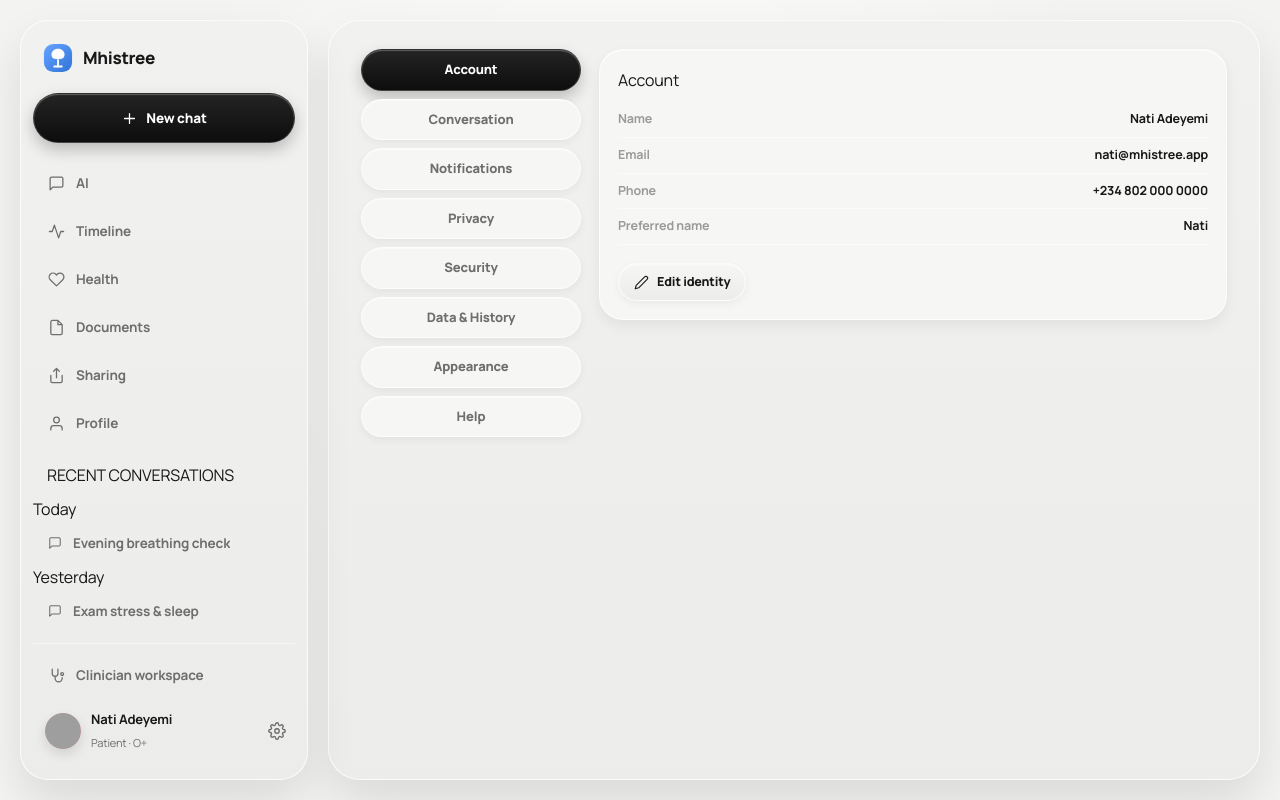
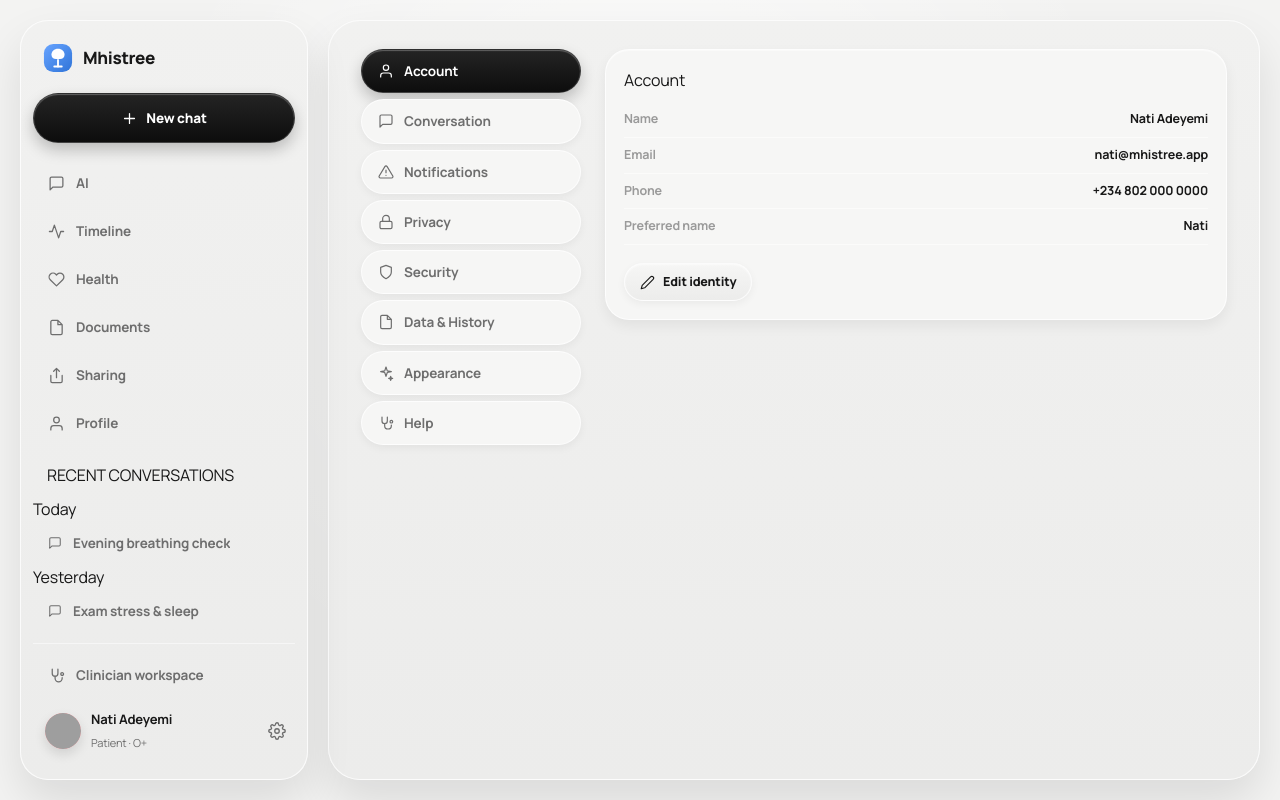
Before and after one commit to Lilworld200/mhistree, a Next.js app: page /settings in a window 1280 px wide. Built offline with nearby package versions, Linux system fonts and the light colour scheme; grey boxes are pictures that could not be loaded.

Commit message:
feat: initialize Soft-Float design system with global CSS tokens and settings view component

```diff
--- a/app/globals.css
+++ b/app/globals.css
@@ -83,31 +83,31 @@
 
 .app {
   min-height: 100vh;
+  width: 100%;
   color: var(--ink);
   font-family: var(--font-manrope), "Manrope", system-ui, sans-serif;
   letter-spacing: -0.01em;
+  background: radial-gradient(circle at 50% 30%, var(--bl), transparent 60%)
+    var(--stage);
+}
+[data-theme="dark"] .app {
+  background: radial-gradient(
+      circle at 50% 20%,
+      rgba(255, 255, 255, 0.05),
+      transparent 55%
+    )
+    var(--stage);
 }
 
 @layer components {
   /* ── Stage layout ───────────────────────────────────────────── */
   .stage {
     min-height: 100vh;
+    width: 100%;
     display: grid;
     grid-template-columns: 288px 1fr;
     gap: 20px;
-    max-width: 1480px;
-    margin: 0 auto;
     padding: 20px;
-    background: radial-gradient(circle at 50% 30%, var(--bl), transparent 60%)
-      var(--stage);
-  }
-  [data-theme="dark"] .stage {
-    background: radial-gradient(
-        circle at 50% 20%,
-        rgba(255, 255, 255, 0.05),
-        transparent 55%
-      )
-      var(--stage);
   }
 
   /* ── Sidebar shell ──────────────────────────────────────────── */
@@ -1026,14 +1026,79 @@
   }
 
   /* ── Settings ───────────────────────────────────────────────── */
-  .setgrid {
-    display: grid;
-    grid-template-columns: 220px 1fr;
-    gap: 18px;
-    align-items: start;
-  }
-  .setgrid .pills {
-    margin-top: 0;
+  .setcontainer {
+    display: flex;
+    flex-direction: column;
+    width: 100%;
+  }
+  .setlayout {
+    display: flex;
+    gap: 24px;
+    align-items: flex-start;
+    width: 100%;
+  }
+  .settabs {
+    display: flex;
+    flex-direction: column;
+    gap: 6px;
+    width: 220px;
+    min-width: 220px;
+    flex-shrink: 0;
+  }
+  .settab {
+    display: flex;
+    align-items: center;
+    gap: 10px;
+    padding: 11px 16px;
+    border-radius: 999px;
+    background: var(--card);
+    border: 1px solid var(--bl);
+    font-size: 13.5px;
+    font-weight: 700;
+    color: var(--ink2);
+    box-shadow: var(--sh1);
+    transition: all 0.18s ease;
+    cursor: pointer;
+    text-align: left;
+    width: 100%;
+  }
+  .settab:hover {
+    color: var(--ink);
+    background: var(--shell2);
+  }
+  .settab.on,
+  .settab[data-state="on"],
+  .settab[data-state="active"] {
+    background: var(--cta-bg);
+    color: var(--cta-ink);
+    border-color: var(--cta-border);
+    box-shadow: var(--cta-shadow);
+  }
+  .setbody {
+    flex: 1;
+    min-width: 0;
+  }
+
+  @media (max-width: 860px) {
+    .setlayout {
+      flex-direction: column;
+      gap: 16px;
+    }
+    .settabs {
+      width: 100%;
+      min-width: 100%;
+      flex-direction: row;
+      overflow-x: auto;
+      padding-bottom: 6px;
+      -webkit-overflow-scrolling: touch;
+    }
+    .settab {
+      width: auto;
+      white-space: nowrap;
+      flex-shrink: 0;
+      padding: 9px 15px;
+      font-size: 12.5px;
+    }
   }
   .tarea {
     width: 100%;
--- a/features/settings/components/settings-view.tsx
+++ b/features/settings/components/settings-view.tsx
@@ -17,36 +17,37 @@ import { useShellStore } from "@/features/shell/store";
 import { useSettingsStore } from "../store";
 
 const TABS = [
-  "Account",
-  "Conversation",
-  "Notifications",
-  "Privacy",
-  "Security",
-  "Data & History",
-  "Appearance",
-  "Help",
+  { id: "Account", label: "Account", icon: "user" as const },
+  { id: "Conversation", label: "Conversation", icon: "chat" as const },
+  { id: "Notifications", label: "Notifications", icon: "alert" as const },
+  { id: "Privacy", label: "Privacy", icon: "lock" as const },
+  { id: "Security", label: "Security", icon: "shield" as const },
+  { id: "Data & History", label: "Data & History", icon: "doc" as const },
+  { id: "Appearance", label: "Appearance", icon: "spark" as const },
+  { id: "Help", label: "Help", icon: "steth" as const },
 ];
 
 export function SettingsView() {
   return (
-    <div className="scroll">
-      <Tabs.Root defaultValue="Account" className="setgrid">
-        <Tabs.List className="pills pills-col" aria-label="Settings sections">
+    <div className="scroll setcontainer">
+      <Tabs.Root defaultValue="Account" className="setlayout">
+        <Tabs.List className="settabs" aria-label="Settings sections">
           {TABS.map((t) => (
-            <Tabs.Trigger key={t} value={t} className="pill">
-              {t}
+            <Tabs.Trigger key={t.id} value={t.id} className="settab">
+              <Icon n={t.icon} s={16} />
+              <span>{t.label}</span>
             </Tabs.Trigger>
           ))}
         </Tabs.List>
-        <div>
+        <div className="setbody">
           {TABS.map((t) => (
-            <Tabs.Content key={t} value={t}>
+            <Tabs.Content key={t.id} value={t.id}>
               <motion.div
-                initial={{ opacity: 0, y: 10 }}
+                initial={{ opacity: 0, y: 8 }}
                 animate={{ opacity: 1, y: 0 }}
-                transition={{ duration: 0.2 }}
+                transition={{ duration: 0.18 }}
               >
-                <Panel tab={t} />
+                <Panel tab={t.id} />
               </motion.div>
             </Tabs.Content>
           ))}
```
